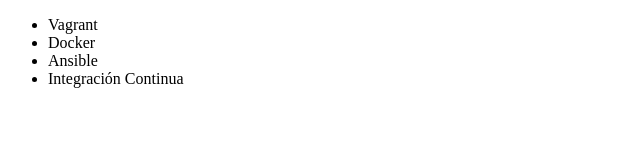
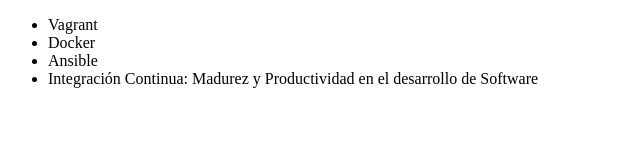
Before and after one commit to MasterJames5789/alura-git, a plain HTML site: page index.html in a window 1280 px wide. Shown: the whole page, without its empty margins (0-640 px from the left). Drawn offline with Linux system fonts and the light colour scheme.

Commit message:
Renombrando curso de Integracion Continua

```diff
--- a/index.html
+++ b/index.html
@@ -12,7 +12,7 @@
         <li>Vagrant</li>
         <li>Docker</li>
         <li>Ansible</li>
-        <li>Integración Continua</li>
+        <li>Integración Continua: Madurez y Productividad en el desarrollo de Software</li>
     </ul>
 </body>
 
```
